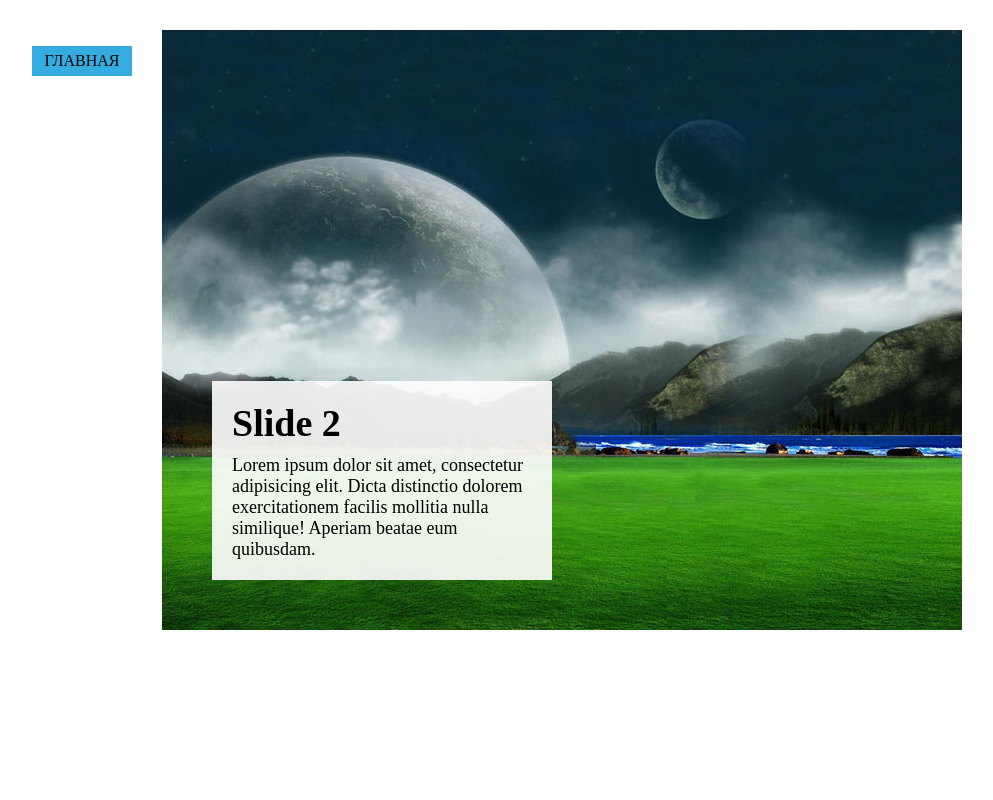
After one commit to eduardvipgroup/workbook, a PHP site: page /css/slider.php in a window 1280 px wide. The commit adds this page. Shown: the whole page, without its empty margins (158-1151 px from the left). Run offline with PHP 8.4, Linux system fonts and the light colour scheme.

Commit message:
slider css

```diff
--- a/css/css1.php
+++ b/css/css1.php
@@ -43,6 +43,9 @@
             </li>
             <li>
                 <a href="NewYear_Countdown.php">New Year countdown</a>
+            </li>
+            <li>
+                <a href="slider.php">Slider</a>
             </li>
         </ul>
     </nav>
--- /dev/null
+++ b/css/slider.php
@@ -0,0 +1,60 @@
+<!DOCTYPE html>
+<html lang="ru">
+<head>
+    <meta charset="UTF-8">
+    <title>Animation leaves</title>
+    <link rel="stylesheet" href="../library/fontAwesome/css/fontawesome-all.min.css">
+    <link rel="stylesheet" href="style/text_layer.css">
+    <link rel="stylesheet" href="style/slider.css">
+</head>
+<body>
+<p><a class="index" href="css1.php">главная</a></p>
+
+<div class="slider">
+    <div class="slide">
+        <div class="content">
+            <h2>Slide 1</h2>
+            <p>Lorem ipsum dolor sit amet, consectetur adipisicing elit.
+                Dicta distinctio dolorem exercitationem facilis mollitia nulla similique! Aperiam beatae eum quibusdam.
+            </p>
+        </div>
+        <img src="../library/img-slider/01.jpg" alt="space">
+    </div>
+    <div class="slide">
+        <div class="content">
+            <h2>Slide 2</h2>
+            <p>Lorem ipsum dolor sit amet, consectetur adipisicing elit.
+                Dicta distinctio dolorem exercitationem facilis mollitia nulla similique! Aperiam beatae eum quibusdam.
+            </p>
+        </div>
+        <img src="../library/img-slider/02.jpg" alt="space">
+    </div>
+    <div class="slide">
+        <div class="content">
+            <h2>Slide 3</h2>
+            <p>Lorem ipsum dolor sit amet, consectetur adipisicing elit.
+                Dicta distinctio dolorem exercitationem facilis mollitia nulla similique! Aperiam beatae eum quibusdam.
+            </p>
+        </div>
+        <img src="../library/img-slider/03.jpg" alt="space">
+    </div>
+    <div class="slide">
+        <div class="content">
+            <h2>Slide 4</h2>
+            <p>Lorem ipsum dolor sit amet, consectetur adipisicing elit.
+                Dicta distinctio dolorem exercitationem facilis mollitia nulla similique! Aperiam beatae eum quibusdam.
+            </p>
+        </div>
+        <img src="../library/img-slider/04.jpg" alt="space">
+    </div>
+    <div class="slide">
+        <div class="content">
+            <h2>Slide 5</h2>
+            <p>Lorem ipsum dolor sit amet, consectetur adipisicing elit.
+                Dicta distinctio dolorem exercitationem facilis mollitia nulla similique! Aperiam beatae eum quibusdam.
+            </p>
+        </div>
+        <img src="../library/img-slider/05.jpg" alt="space">
+    </div>
+</div>
+</body>
--- /dev/null
+++ b/css/style/slider.css
@@ -0,0 +1,83 @@
+.slider {
+    position: relative;
+    top: 0;
+    left: 0;
+    width: 800px;
+    height: 600px;
+    overflow: hidden;
+    margin-top: 30px;
+}
+
+.slider .slide {
+    position: absolute;
+    top: 0;
+    left: 0;
+    width: 100%;
+    height: 100%;
+    background: #000;
+    visibility: hidden;
+    opacity: 0;
+    animation: slider 20s linear infinite;
+}
+.slider .slide:nth-child(1){
+    animation-delay: 0s;
+}
+.slider .slide:nth-child(2){
+    animation-delay: 4s;
+}
+.slider .slide:nth-child(3){
+    animation-delay: 8s;
+}
+.slider .slide:nth-child(4){
+    animation-delay: 12s;
+}
+.slider .slide:nth-child(5){
+    animation-delay: 16s;
+}
+.slider .slide img {
+    position: absolute;
+    object-fit: cover;
+    top: 0;
+    left: 0;
+}
+
+.slider .slide .content {
+    position: absolute;
+    bottom: 50px;
+    left: 50px;
+    background: rgba(255, 255, 255, .9);
+    padding: 20px;
+    z-index: 1;
+    max-width: 300px;
+}
+
+.slider .slide .content h2 {
+    margin: 0;
+    padding: 0;
+    font-size: 38px;
+}
+
+.slider .slide .content p {
+    margin: 10px 0 0;
+    padding: 0;
+    font-size: 18px;
+}
+
+@keyframes slider {
+    0% {
+        visibility: hidden;
+        opacity: 0;
+    }
+    2% {
+        visibility: visible;
+        opacity: 1;
+    }
+    18% {
+        visibility: visible;
+        opacity: 1;
+    }
+    20%, 100% {
+        visibility: visible;
+        opacity: 0;
+    }
+}
```
Also changed, not shown: library/img-slider/01.jpg (added), library/img-slider/02.jpg (added), library/img-slider/03.jpg (added), library/img-slider/04.jpg (added), library/img-slider/05.jpg (added).
